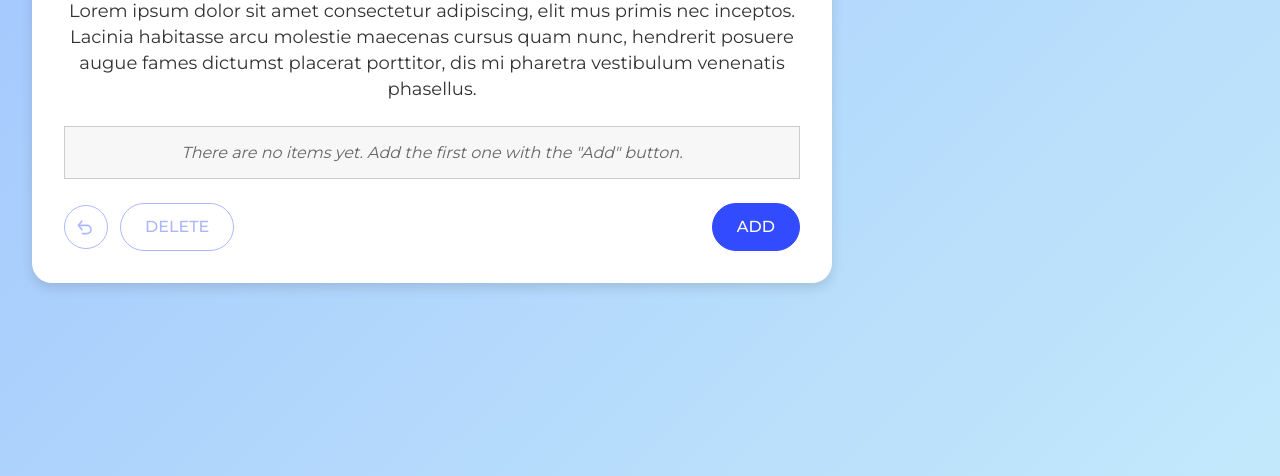
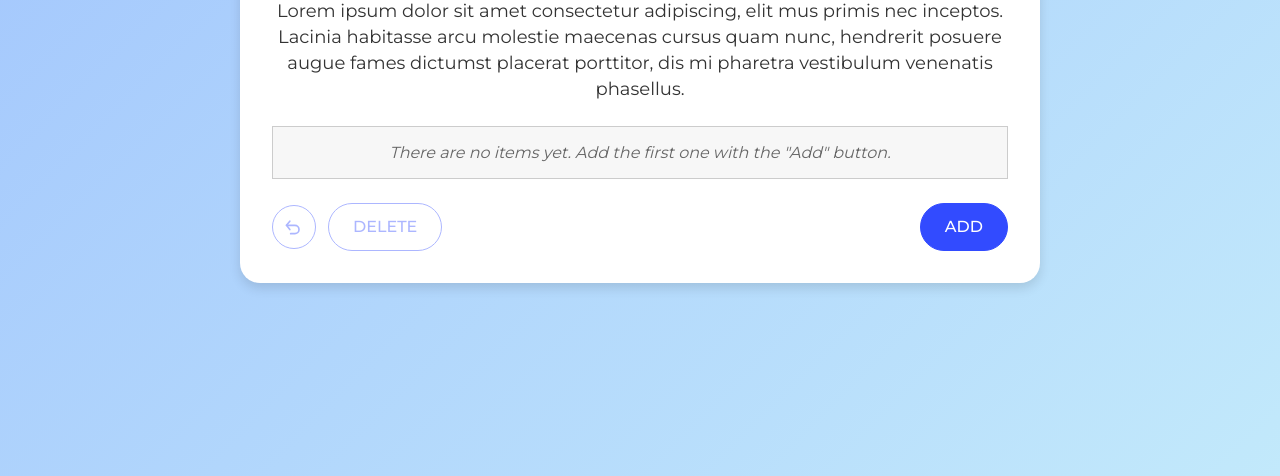
Before and after one commit to JoseFerSerradilla/prueba-tecnica-jose-luis-vanilla, a website with bundled scripts: page index.html in a window 1280 px wide. Shown: the part 324-800 px from the top of the page. Built offline with nearby package versions, Linux system fonts and the light colour scheme.

Commit message:
fix: center the card correctly (#root was a flex item shrink-wrapping instead of filling body)

```diff
--- a/src/styles/global.css
+++ b/src/styles/global.css
@@ -14,7 +14,8 @@
 }
 
 html,
-body {
+body,
+#root {
   height: 100%;
 }
 
@@ -28,6 +29,10 @@ body {
     var(--color-bg-gradient-end) 100%
   );
   min-height: 100vh;
+}
+
+#root {
+  min-height: 100vh;
   display: flex;
   align-items: center;
   justify-content: center;
```
